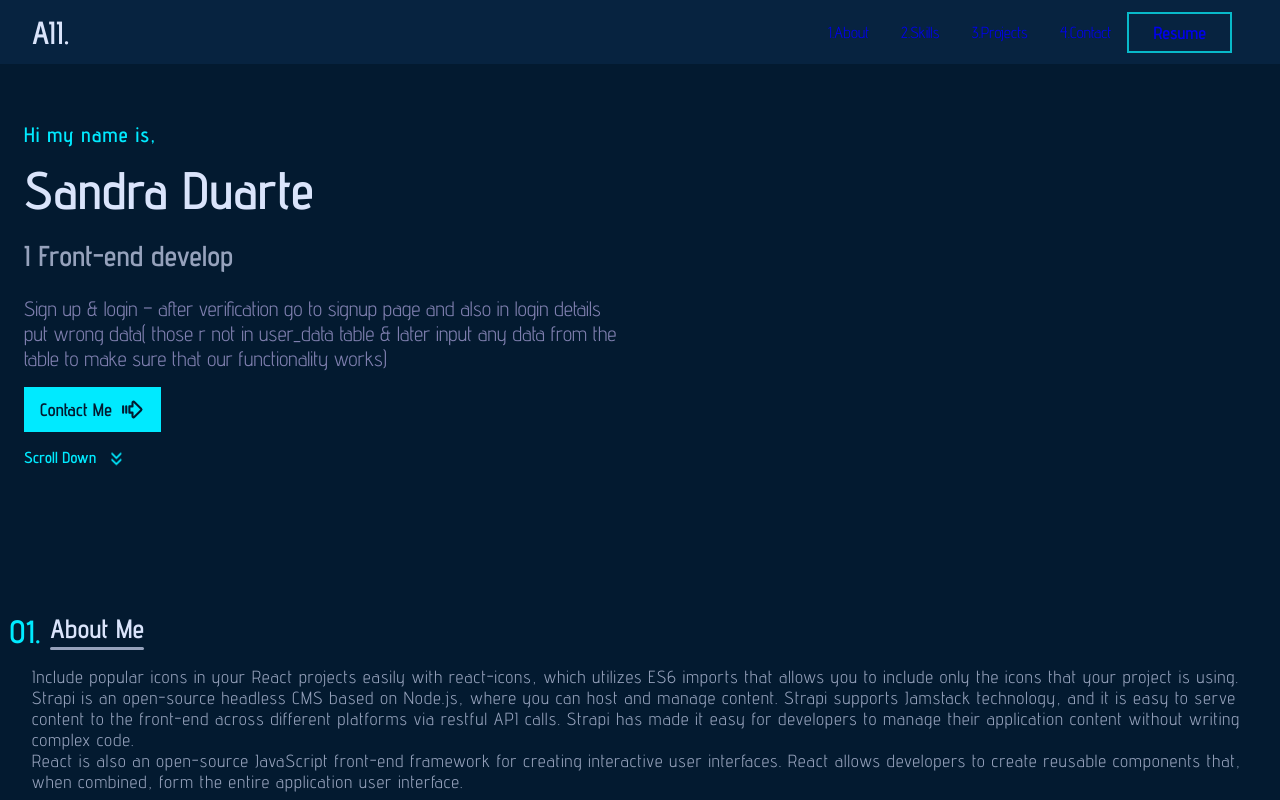
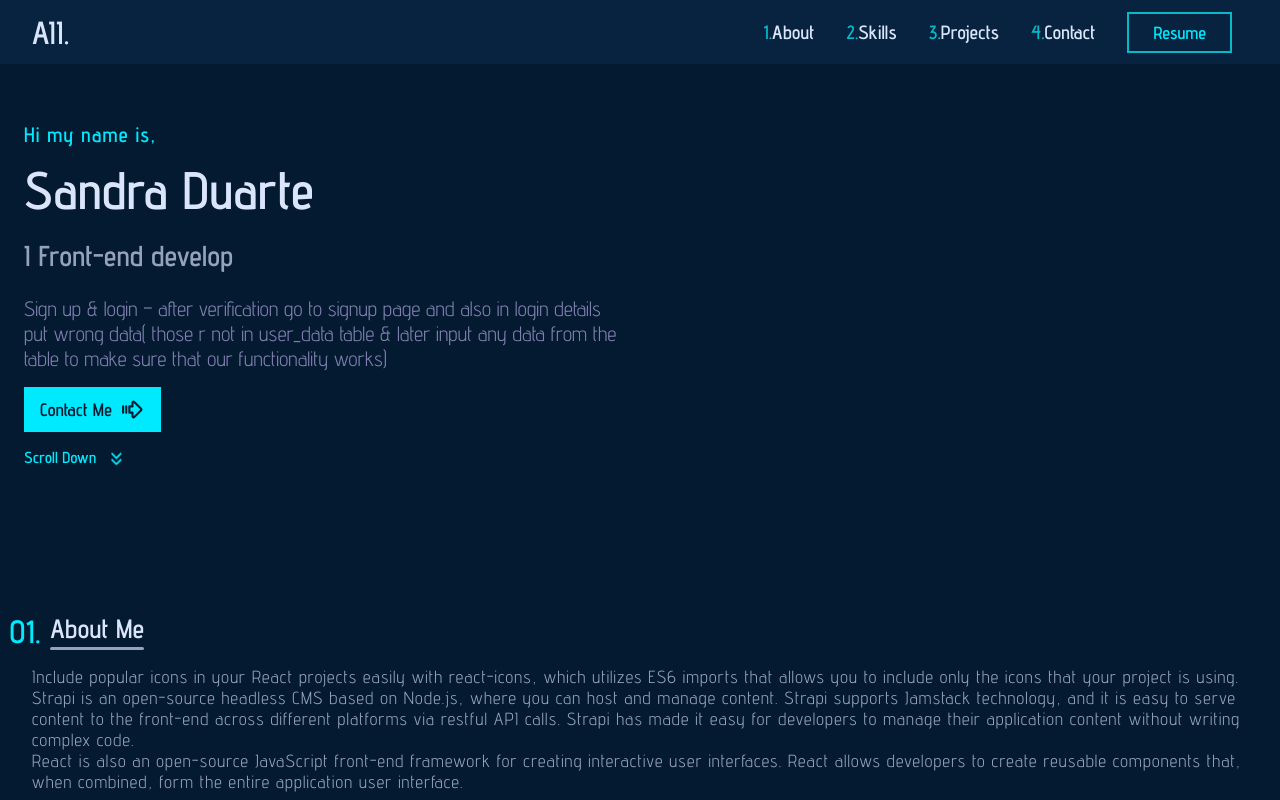
Before and after one commit to Sandra-Duarte/my-portfolio, a React (Create React App) app: page / in a window 1280 px wide. Shown: the top 800 px of the page. Built offline with nearby package versions, Linux system fonts and the light colour scheme.

Commit message:
finish @media screen and (min-width:769px

```diff
--- a/src/Componenent/Page/Navbar/Navbar.scss
+++ b/src/Componenent/Page/Navbar/Navbar.scss
@@ -116,6 +116,25 @@
     .navItem{
       padding: 0 1rem;
 
+      .navLink{
+        color: var(--textColor);
+        font-size: 1.2rem;
+        font-weight: 600;
+        &:hover{
+          color: var(--primaryColor);
+        }
+        .headerNumber{
+          color: var(--primaryHouver);
+        }
+
+      }
+
+    }
+    .btn{
+      margin-left: 1rem;
+      a{
+        color: var(--primaryColor);
+      }
     }
   }
 }
```
